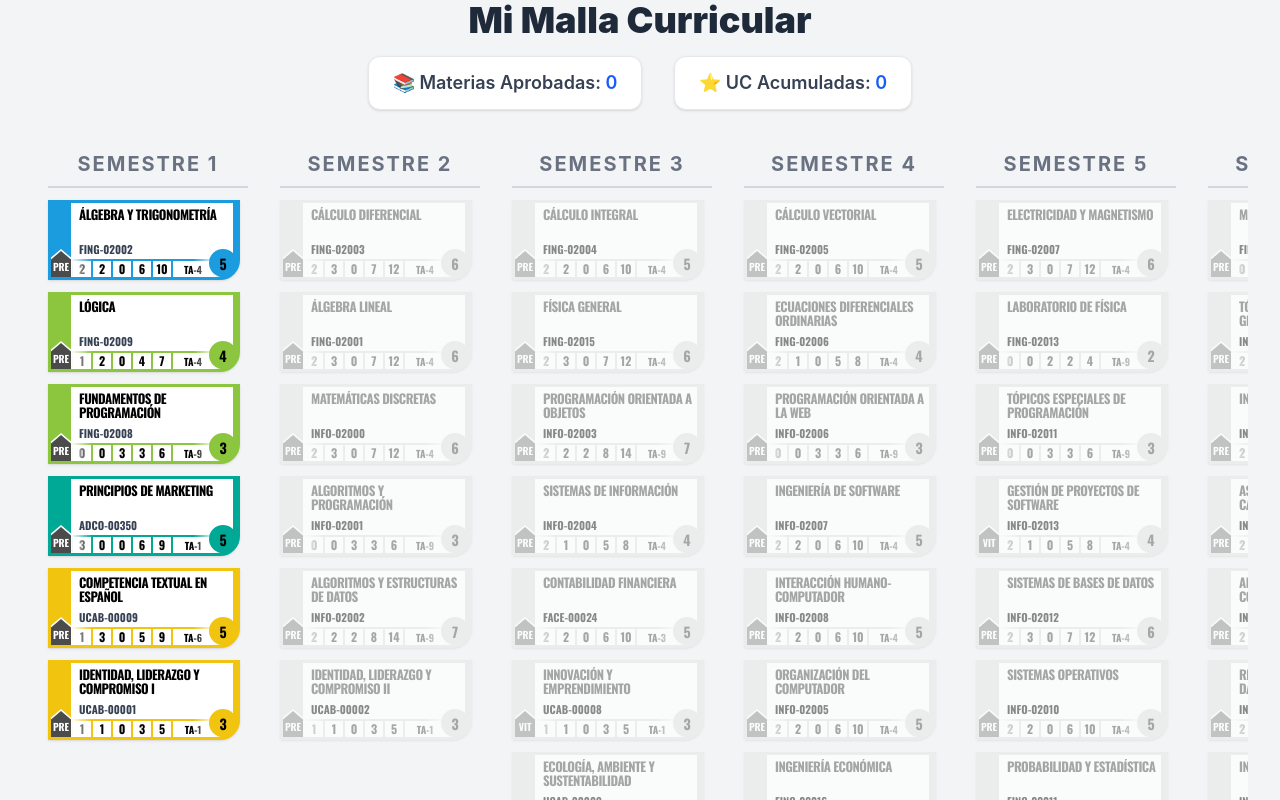
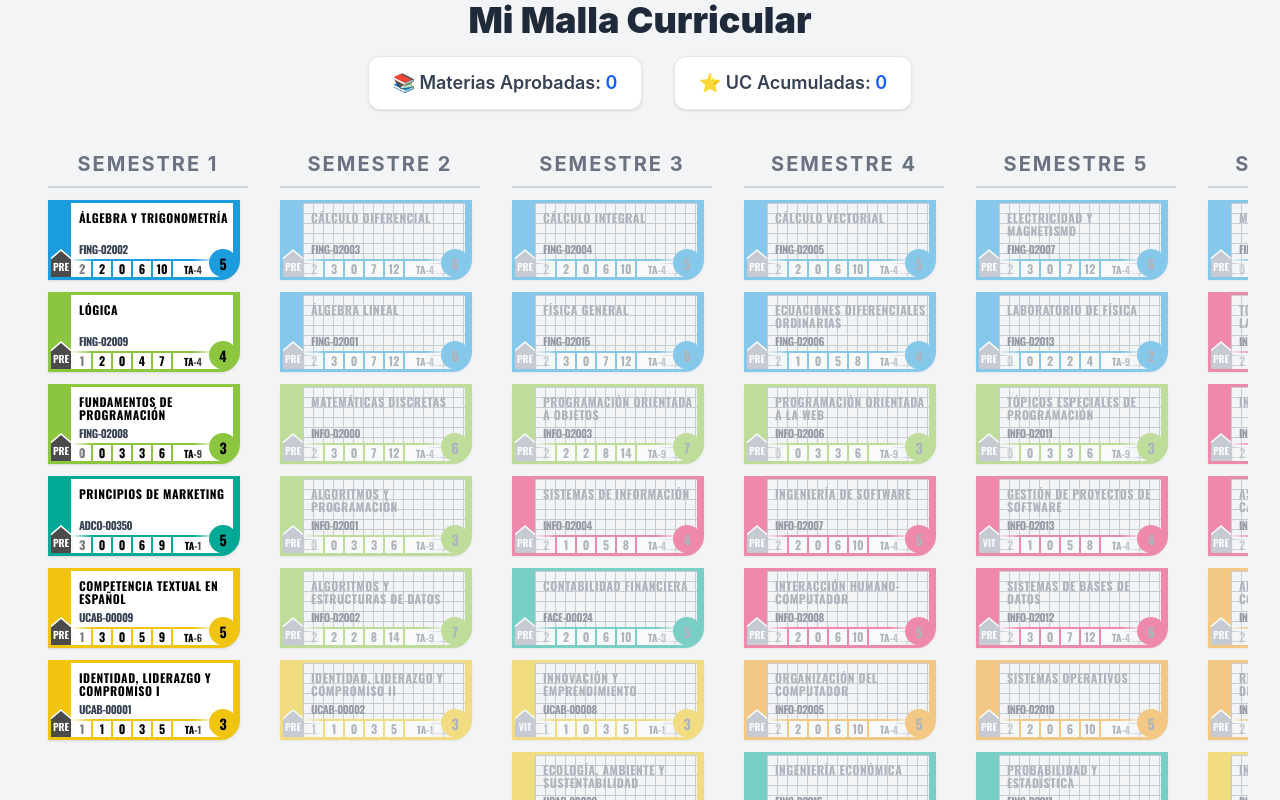
Before and after one commit to earmasag/malla-curricular, a React (Vite) app: page / in a window 1280 px wide. Built offline with nearby package versions, Linux system fonts and the light colour scheme.

Commit message:
add: nueva vista para materia bloqueda

```diff
--- a/src/components/MateriaCard/MateriaCard.tsx
+++ b/src/components/MateriaCard/MateriaCard.tsx
@@ -34,15 +34,24 @@ export default function MateriaCard({ materia, onClick }: MateriaCardProps) {
     const isAprobada = estado === "aprobada";
 
     // Obtenemos el color desde nuestro Diccionario usando la llave `areaFormacion`
-    const colorArea = areasColorMap[areaFormacion] || "#bfdbfe"; // "#bfdbfe" es un fallback (azul claro) por defecto
+    const colorArea = areasColorMap[areaFormacion] || "#bfdbfe";
 
-    // El color final va a depender del estado.
-    // Si queremos preservar el color del área en materias activas usamos `colorArea`.
-    const currentHexColor = isBloqueada ? "#e5e7eb" : isAprobada ? "#dcfce7" : colorArea;
+    // Mantenemos siempre el color del área para los bordes y acentos
+    const currentHexColor = colorArea;
+
+    // Colores del fondo principal del texto
+    const innerBgClass = isAprobada ? "bg-green-50" : "bg-white";
+
+    // Si está bloqueada, le aplicamos una grilla con CSS lineal
+    const gridStyle = isBloqueada ? {
+        backgroundImage: 'linear-gradient(to right, #9ca3af 1px, transparent 1px), linear-gradient(to bottom, #9ca3af 1px, transparent 1px)',
+        backgroundSize: '10px 10px',
+        backgroundColor: '#f3f4f6' // Cambiamos el fondo a un gris un poco más oscuro (gray-100) para que contraste mejor
+    } : {};
 
     // Clases complementarias
     const textClass = isBloqueada ? "text-gray-500" : "text-black";
-    const opacityClass = isBloqueada ? "opacity-60 grayscale filter" : "opacity-100";
+    const opacityClass = isBloqueada ? "opacity-50" : "opacity-100";
 
     return (
         <div
@@ -51,17 +60,20 @@ export default function MateriaCard({ materia, onClick }: MateriaCardProps) {
             style={{ backgroundColor: currentHexColor, borderColor: currentHexColor }}
         >
 
-            {/* Cuadro principal blanco */}
-            <div className="absolute left-5 right-1 top-0 bottom-0 flex flex-col bg-white items-start justify-start pr-0 rounded-br-[18px]">
+            {/* Cuadro principal blanco o con grilla */}
+            <div
+                className={`absolute left-5 right-1 top-0 bottom-0 flex flex-col ${innerBgClass} items-start justify-start pr-0 rounded-br-[18px]`}
+                style={gridStyle}
+            >
                 <p
-                    className={`absolute top-1 left-2 right-0 text-left ${textClass} font-bold text-[13px] uppercase leading-tight line-clamp-3 wrap-break-words`}
-                    style={{ fontFamily: "'Oswald', sans-serif", letterSpacing: "-0.5px", lineHeight: "1.1" }}
+                    className={`absolute top-2 left-2 right-0 text-left ${textClass} font-bold text-[12px] uppercase leading-tight line-clamp-3 wrap-break-words`}
+                    style={{ fontFamily: "'Oswald', sans-serif", letterSpacing: "0.5px", lineHeight: "1.1" }}
                 >
                     {nombre}
                 </p>
                 <p
                     className={`absolute bottom-5 left-2 right-0 text-left text-gray-700 font-bold text-[11px] uppercase`}
-                    style={{ fontFamily: "'Oswald', sans-serif", letterSpacing: "0px" }}
+                    style={{ fontFamily: "'Oswald', sans-serif", letterSpacing: "-0.5px" }}
                 >
                     {codigoMateria}
                 </p>
```
